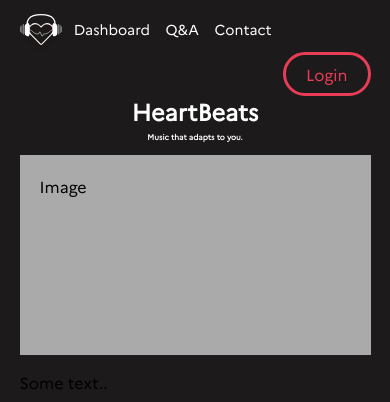
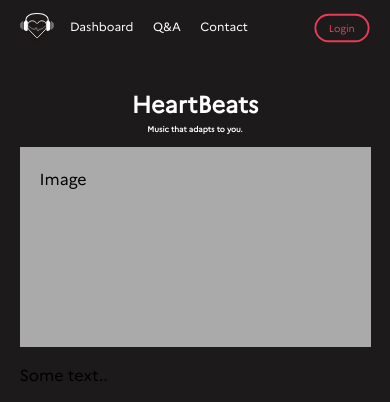
Before and after one commit to HeartBeats-APP/HeartBeats-Website, a PHP site: page / in a window 390 px wide. Shown: the top 402 px of the page. Run offline with PHP 8.4, Linux system fonts and the light colour scheme.

Commit message:
Responsive update

```diff
--- a/css/components/components.css
+++ b/css/components/components.css
@@ -12,7 +12,7 @@ body {
 .buttons {
   display: flex;
   justify-content: space-between;
-  height: 1000px;
+  height: 10px;
   flex-direction: column;
   padding: 5%;
   text-align: left;
--- a/css/responsive.css
+++ b/css/responsive.css
@@ -12,14 +12,12 @@
   src: url(assets/fonts/Marianne-Regular.woff2) format('woff2')
 }
 
-
 /* Style the body */
 body {
   font-family: Marianne;
   margin: 0;
   background: var(--black);
 }
-
 
 /* Header section --------------------------------------------------------------------------------------------------------------- */
 .header {
@@ -34,9 +32,7 @@ body {
 
 .header-left{
   display: flex;
-
 }
-
 
 .header-right{
   display: flex;
@@ -51,7 +47,7 @@ body {
   padding: 1.25vh 2vw;
   text-decoration: none;
   text-align: center;
-    font-size: .9em;
+  font-size: 1em;
   justify-content: center;
   height: fit-content;
   width: fit-content;
@@ -74,11 +70,8 @@ body {
 }
 
 .header-right button {
-    scale: .50vw;
-    height: fit-content;
-    width: fit-content;
+  scale: .95;
 }
-
 
 /* Flexbox section -------------------------------------------------------------------------------------------------------------- */
 
@@ -124,9 +117,29 @@ h5 {
   background: #ddd;
 }
 
-/* Responsive layout - when the screen is less than 700px wide, make the two columns stack on top of each other instead of next to each other */
-@media screen and (max-width: 700px) {
-  .row, .header {
+/* Responsive layout - when the screen is less than 500px wide, make the two columns stack on top of each other instead of next to each other */
+@media screen and (max-width: 500px) {
+  .row {
     flex-direction: column;
   }
+
+
+  .header a {
+    font-size: 0.75em;
+    padding: 1.1vh 2.5vw;
   }
+
+  .header img {
+    height: 2.25em;
+    padding: auto;
+    margin-right: 0.5vw;
+  }
+
+  .header-right button {
+    font-size: 1.25vh;
+    width: fit-content;
+    height: fit-content;
+    margin-top: 1.3% ;
+  }
+
+}
```
Lines whose indentation alone changed are shown as unchanged.
